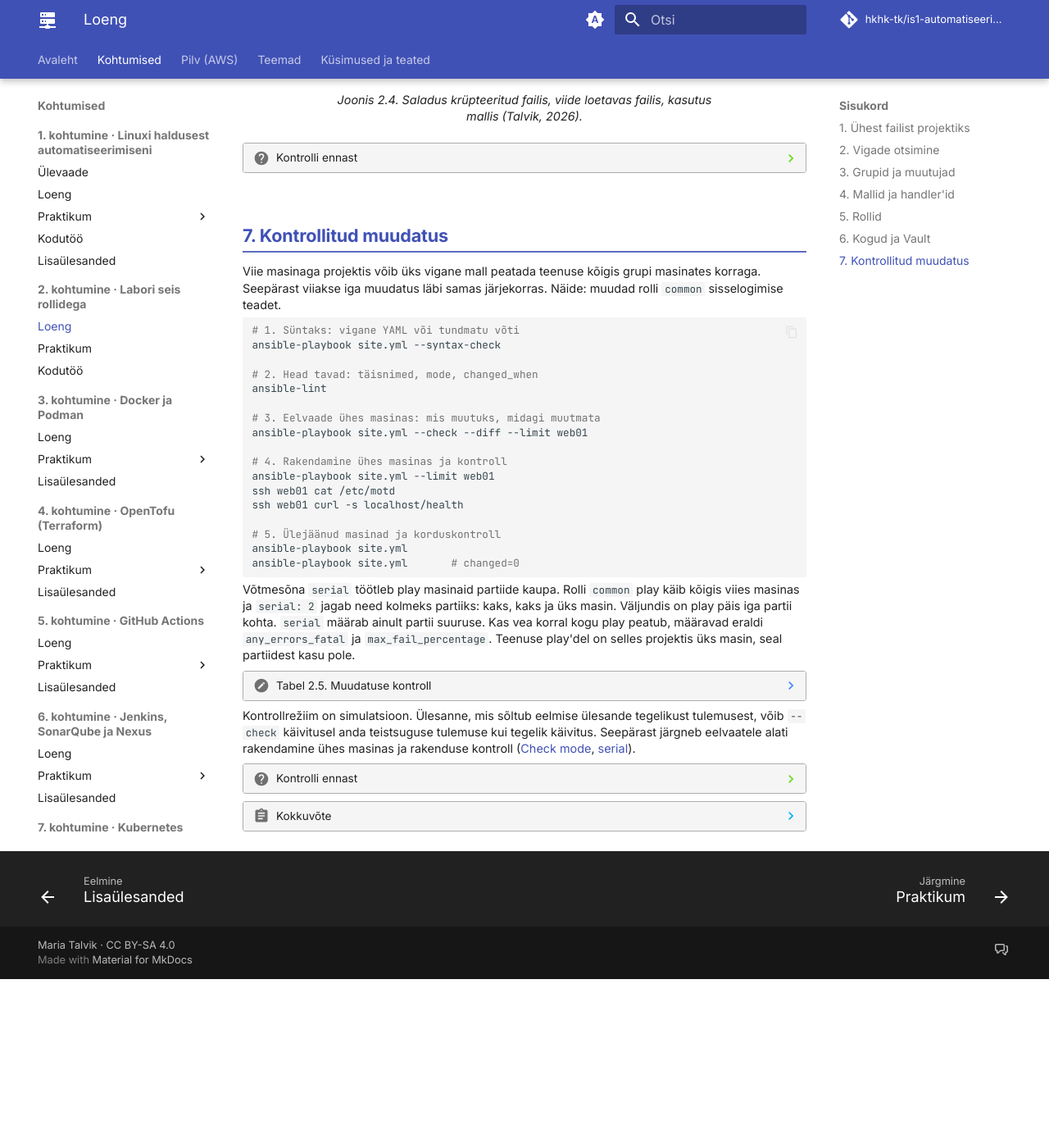
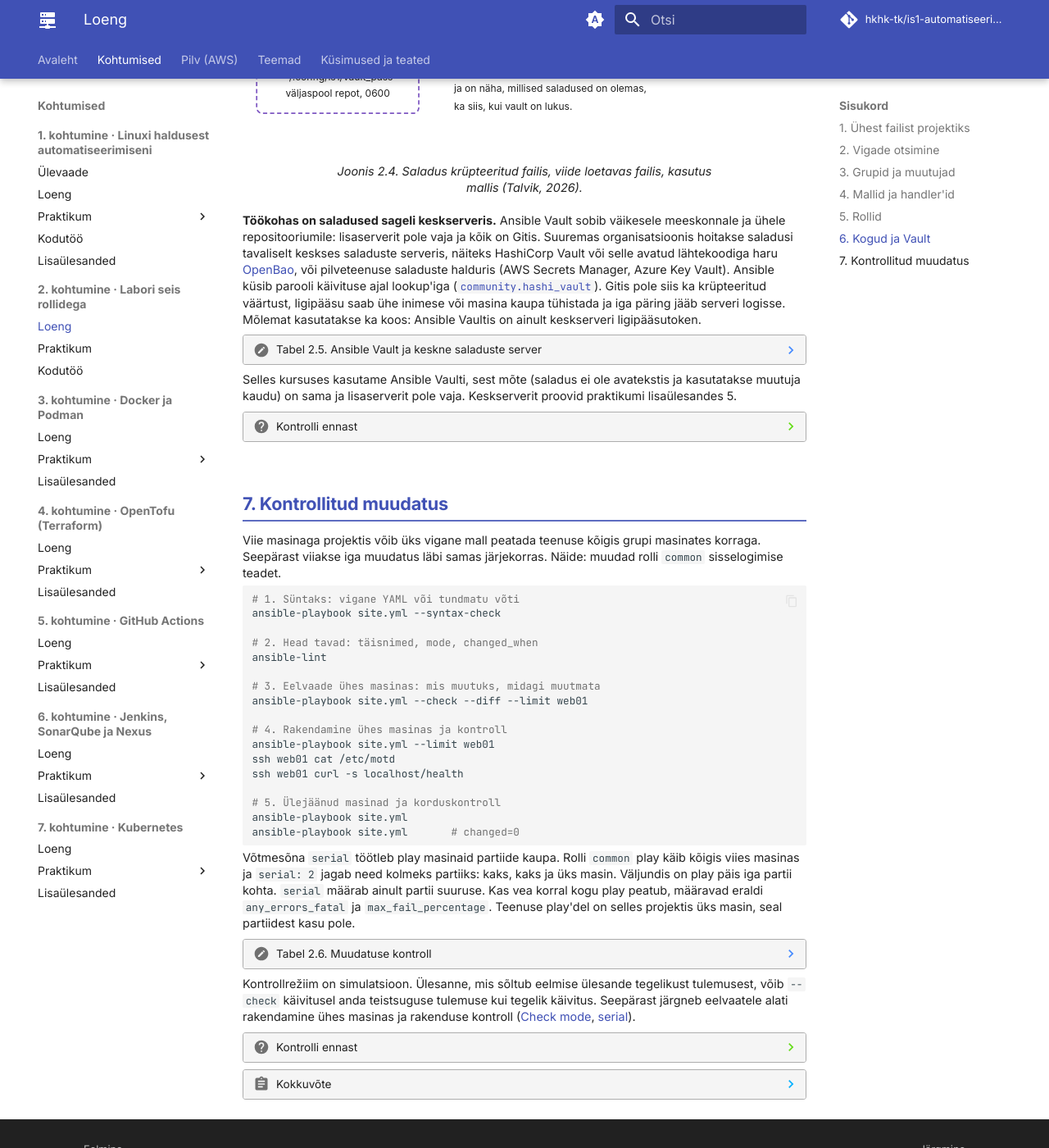
Before and after one commit to hkhk-tk/is1-automatiseerimine, an MkDocs documentation site: the page built from docs/k02/loeng.md, in a window 1280 px wide and 1400 px high, scrolled down 7695 px. Shown: the whole window at 82% size. Built offline with MkDocs 1.6.1 and Material for MkDocs 9.7.7, drawn with Linux system fonts in a browser that asks for light colours; comment, search, counter and statistics services are not loaded; before the commit the page ends 8889 px from its top, so only the background shows below that; some of the changed text lies outside the part shown.

Commit message:
K2: labori topoloogia ja aadressitabel, Ansible Vault ja keskne saladuste server

```diff
--- a/docs/k02/loeng.md
+++ b/docs/k02/loeng.md
@@ -24,8 +24,8 @@ tags:
 Rakendus Labori seis vajab viit teenust ja iga masin teeb erinevat tööd. Brauser saadab päringu web01-le, Nginx suunab selle app01-le ja rakendus kasutab andmebaasi, vahemälu ja sõnumijärjekorda.
 
 <figure markdown="span">
-  ![Labori seis viies masinas: web01 Nginx, app01 Tomcat, db01 MariaDB, mc01 Memcached, rmq01 RabbitMQ](assets/k02_stack.svg){ width="720" }
-  <figcaption>Joonis 2.1. Labori seisu teenused viies masinas (Talvik, 2026).</figcaption>
+  ![Labori topoloogia: control haldab SSH kaudu viit masinat; brauser → web01 Nginx → app01 Tomcat → db01 MariaDB, mc01 Memcached, rmq01 RabbitMQ](assets/k02_topoloogia.svg){ width="860" }
+  <figcaption>Joonis 2.1. Labori topoloogia: rakenduse liiklus (lilla) ja Ansible'i haldusühendused (oranž) (Talvik, 2026).</figcaption>
 </figure>
 
 Praktikumi algne playbook `labseis.yml` paigaldab kõik viis teenust ühest failist. Selle Nginxi osa näeb välja nii (lühendatud):
@@ -409,6 +409,20 @@ Viide loetavas failis näitab, millised saladused projektis on, ja `grep labseis
   <figcaption>Joonis 2.4. Saladus krüpteeritud failis, viide loetavas failis, kasutus mallis (Talvik, 2026).</figcaption>
 </figure>
 
+**Töökohas on saladused sageli keskserveris.** Ansible Vault sobib väikesele meeskonnale ja ühele repositooriumile: lisaserverit pole vaja ja kõik on Gitis. Suuremas organisatsioonis hoitakse saladusi tavaliselt keskses saladuste serveris, näiteks HashiCorp Vault või selle avatud lähtekoodiga haru [OpenBao](https://openbao.org/), või pilveteenuse saladuste halduris (AWS Secrets Manager, Azure Key Vault). Ansible küsib parooli käivituse ajal lookup'iga ([`community.hashi_vault`](https://docs.ansible.com/projects/ansible/latest/collections/community/hashi_vault/index.html)). Gitis pole siis ka krüpteeritud väärtust, ligipääsu saab ühe inimese või masina kaupa tühistada ja iga päring jääb serveri logisse. Mõlemat kasutatakse ka koos: Ansible Vaultis on ainult keskserveri ligipääsutoken.
+
+??? note "Tabel 2.5. Ansible Vault ja keskne saladuste server"
+
+    | | Ansible Vault | HashiCorp Vault, OpenBao |
+    |---|---|---|
+    | Kus saladus on | krüpteeritud failis Gitis | serveris, Gitis ainult viide |
+    | Kes saab lugeda | kõik, kellel on Vaulti parool | kellel on token ja õigus selle saladuse jaoks |
+    | Ligipääsu tühistamine | parool tuleb vahetada ja fail uuesti krüpteerida | tokeni tühistamine |
+    | Logi | puudub | iga päring logitakse |
+    | Lisataristu | pole vaja | server, varundus, kõrgkäideldavus |
+
+Selles kursuses kasutame Ansible Vaulti, sest mõte (saladus ei ole avatekstis ja kasutatakse muutuja kaudu) on sama ja lisaserverit pole vaja. Keskserverit proovid praktikumi lisaülesandes 5.
+
 ??? question "Kontrolli ennast"
 
     1. Kellelgi on repositooriumi koopia, aga mitte faili `~/.config/is1/vault_pass`. Mida näeb ta failist `vault.yml`?
@@ -440,7 +454,7 @@ ansible-playbook site.yml       # changed=0
 
 Võtmesõna `serial` töötleb play masinaid partiide kaupa. Rolli `common` play käib kõigis viies masinas ja `serial: 2` jagab need kolmeks partiiks: kaks, kaks ja üks masin. Väljundis on play päis iga partii kohta. `serial` määrab ainult partii suuruse. Kas vea korral kogu play peatub, määravad eraldi `any_errors_fatal` ja `max_fail_percentage`. Teenuse play'del on selles projektis üks masin, seal partiidest kasu pole.
 
-??? note "Tabel 2.5. Muudatuse kontroll"
+??? note "Tabel 2.6. Muudatuse kontroll"
 
     | Võti või võtmesõna | Tulemus |
     |---|---|
```
Also changed, not shown: docs/k02/lab.md (+17 -2 lines), docs/k02/assets/k02_topoloogia.svg (added).
